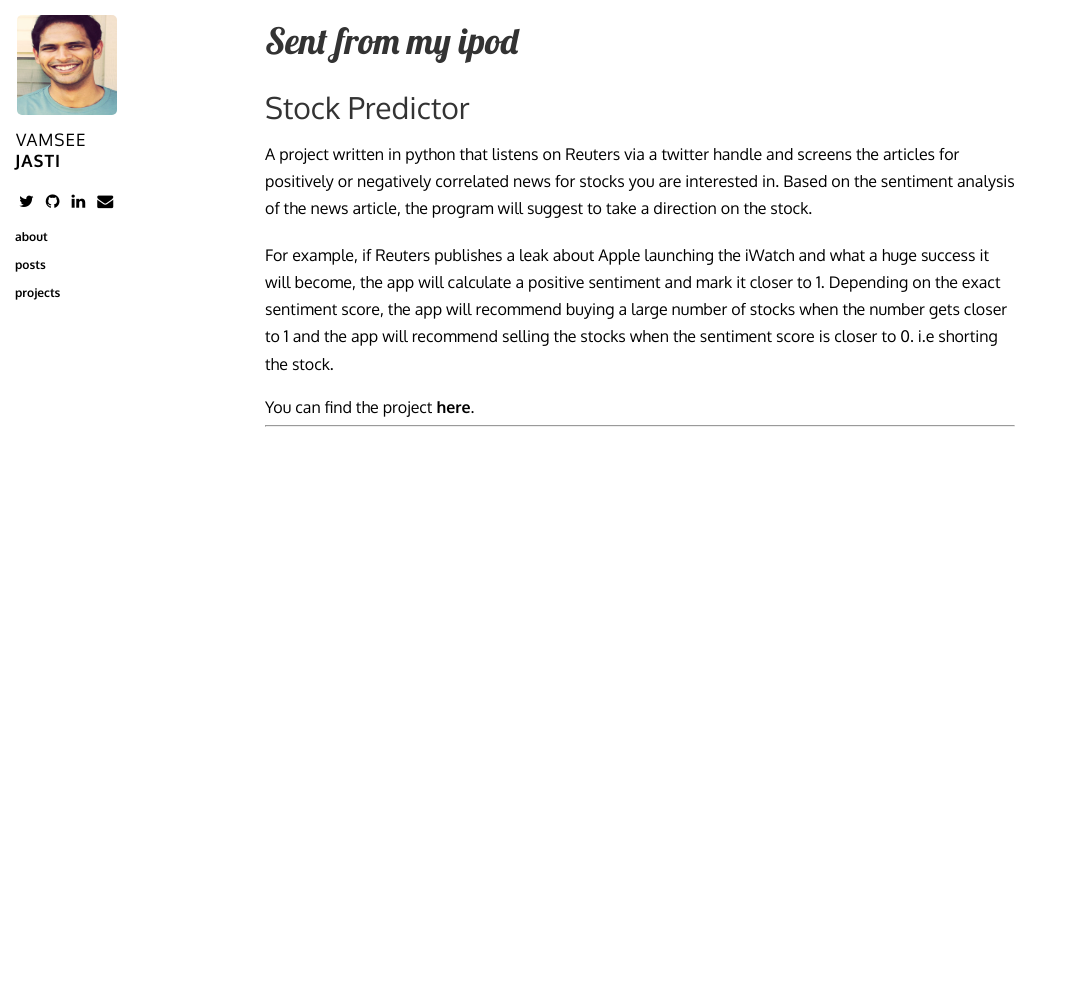
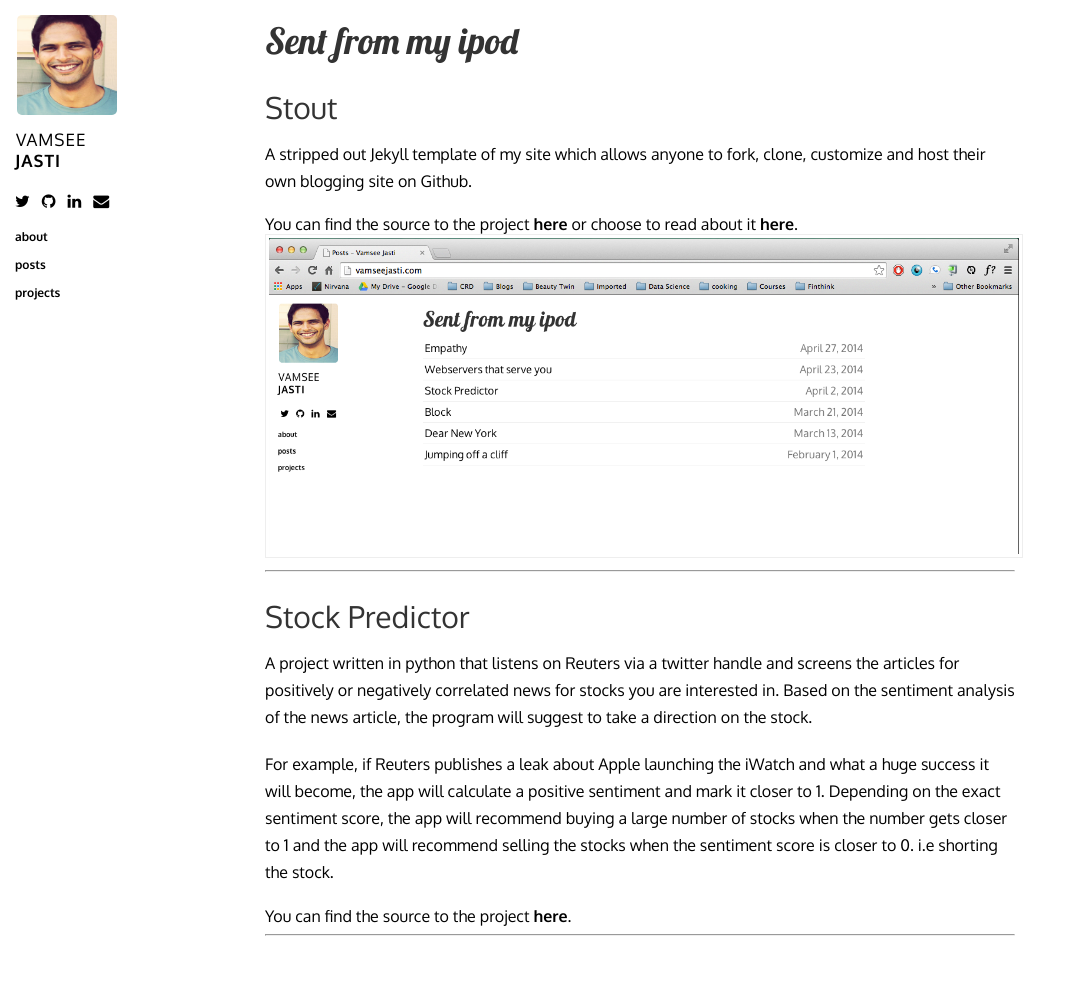
Before and after one commit to jasti/jasti.github.io, a Jekyll site: the page built from projects.html, in a window 1280 px wide. Shown: the whole page, without its empty margins (0-1072 px from the left). Built offline with Jekyll 4.4.1, drawn with Linux system fonts in a browser that asks for light colours; nearby versions of some CDN libraries; Markdown is read by kramdown in place of the engine named in the settings; before the commit the page ends 900 px from its top, so only the background shows below that.

Commit message:
Blog post( yes, literally) & other nifty fixes

```diff
--- a/TODO.txt
+++ b/TODO.txt
@@ -1,5 +1,3 @@
-# Some fonts appearing differently on windows vs mac
 # Image missing when saving blog to home screen
-# Integrate google analytics
 # Open RSS feed
-# Show twitter feed
+#favicon.ico
--- a/_layouts/layout.html
+++ b/_layouts/layout.html
@@ -14,7 +14,7 @@
   <meta name="viewport" content="width=device-width, initial-scale=1, maximum-scale=1">
 
   <link rel="alternate" type="application/rss+xml" href="/atom.xml" />
-
+  <link rel="shortcut icon" type="image/png" href="/images/favicon.ico"/>
   <link rel="stylesheet" href="/css/fontawesome.min.css" type="text/css" media="screen, projection" />
   <link rel="stylesheet" href="/css/base.css" type="text/css" media="screen, projection" />
   <link rel="stylesheet" href="/css/pygments.css" type="text/css" />
@@ -25,7 +25,7 @@
   <link href="http://fonts.googleapis.com/css?family=Oxygen:300,400,700" rel="stylesheet" type="text/css">
   <link href="http://fonts.googleapis.com/css?family=Lobster:400" rel="stylesheet" type="text/css">
 
-  <link rel="apple-touch-icon" href="/apple-touch-icon.png" />
+  <link rel="apple-touch-icon" href="/images/apple-touch-icon.png" />
 
   <script type="text/javascript" src="http://ajax.googleapis.com/ajax/libs/jquery/1.8.3/jquery.min.js"></script>
   <script type="text/javascript" src="/js/application.js"></script>
--- a/css/base.css
+++ b/css/base.css
@@ -62,7 +62,7 @@ a {
 }
 
 .sidebar .meta {
-	margin-left: 4px;
+	margin-	: 4px;
 }
 
 .sidebar .meta .icon {
@@ -187,7 +187,9 @@ a {
 .content img {
 	padding: 3px;
 	border: 1px solid #eeeeee;
-	max-width: 100%;
+	max-width: 750px;
+    margin-left: auto;
+    margin-right: auto;
 }
 
 
--- a/projects.html
+++ b/projects.html
@@ -5,6 +5,19 @@ title: "Project"
 
 <section class="content">
 <h1>{{ site.blog_name }} </h1>
+
+
+<h2>Stout</h2>
+
+<p> A stripped out Jekyll template of my site which allows anyone to fork, clone, customize and host their own blogging site on Github.</p>
+
+You can find the source to the project  <a href ="https://github.com/jasti/stout">here</a> or choose to read about it <a href ="http://vamseejasti.com/posts/Blog">here</a>.
+<center>
+<img src="/images/projects/homeshot.png"/>
+</center>
+<hr>
+
+
 <h2>Stock Predictor</h2>
 
 <p>A project written in python that listens on Reuters via a twitter handle and screens the articles for positively or negatively correlated news for stocks you are interested in. Based on the sentiment analysis of the news article, the program will suggest to take a direction on the stock. </p>
@@ -12,7 +25,7 @@ title: "Project"
 For example, if Reuters publishes a leak about Apple launching the iWatch and what a huge success it will become, the app will calculate a positive sentiment and mark it closer to 1. Depending on the exact sentiment score, the app will recommend buying a large number of stocks when the number gets closer to 1 and the app will recommend selling the stocks when the sentiment score is closer to 0. i.e shorting the stock.
 </p>
 
-You can find the project  <a href ="https://github.com/jasti/Stock-Predictor">here</a>.
+You can find the source to the project  <a href ="https://github.com/jasti/Stock-Predictor">here</a>.
 <hr>
 
 </section>
```
Also changed, not shown: _posts/2014-05-08-blog.markdown (added, +78 -0 lines), images/apple-touch-icon.jpg (added), images/blog/disqus.png (added), images/blog/mobile.png (added), images/blog/pygments.png (added), images/blog/sublime.png (added), images/projects/homeshot.png (added).
